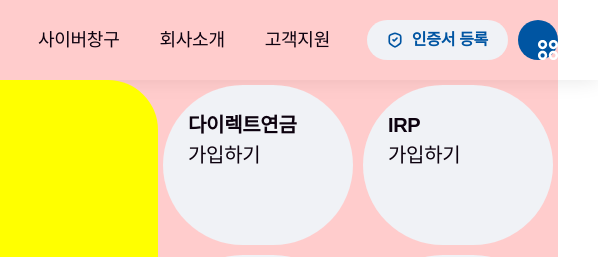
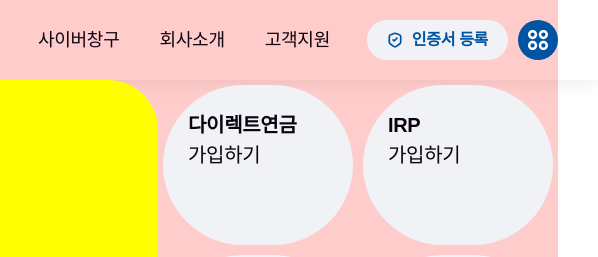
Before and after one commit to lsohyuniil/ibk-test, a plain HTML site: page signin/index.html in a window 1280 px wide. Shown: the top 257 px of the page, 682-1280 px from the left. Drawn offline with Linux system fonts and the light colour scheme; a web font is replaced by a local one.

```diff
--- a/css/style.css
+++ b/css/style.css
@@ -123,7 +123,7 @@ header {
                             position: absolute;
                             left: 50%;
                             top: 50%;
-                            transform: translate(-50% -50%);
+                            transform: translate(-50%, -50%);
                             background-image: url(../images/icon_line_w.svg);
                             background-repeat: no-repeat;
                             background-position: 40% -24rem;
```
Also changed, not shown: 1 other file.
